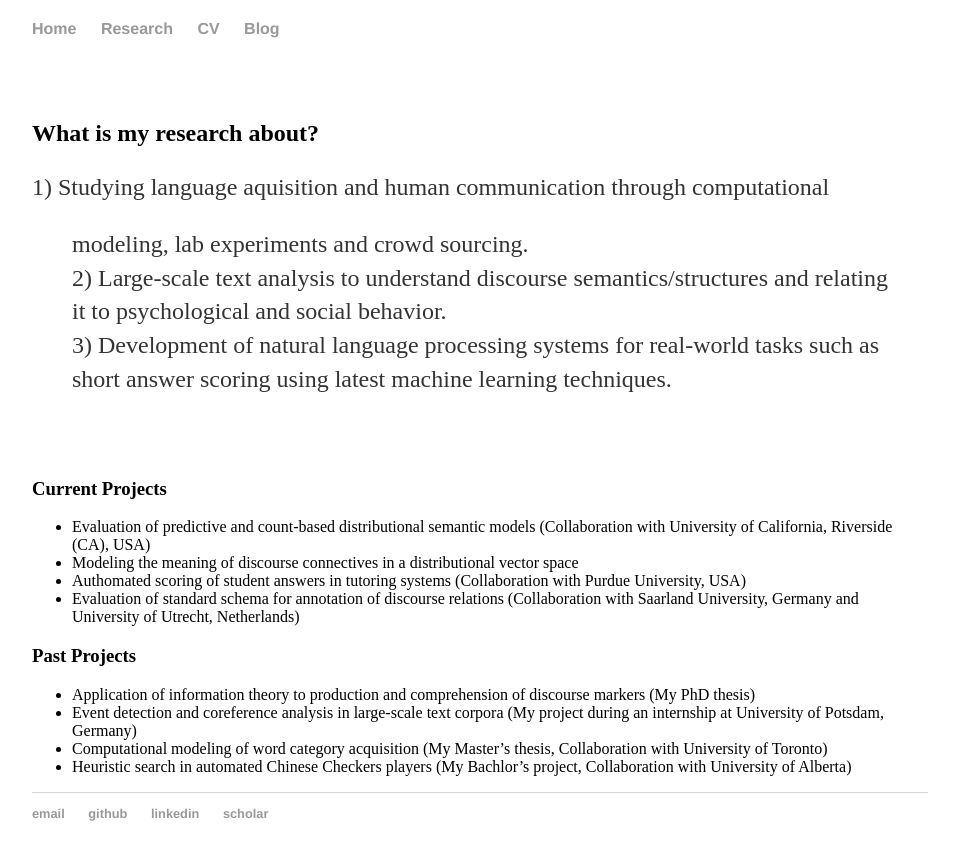
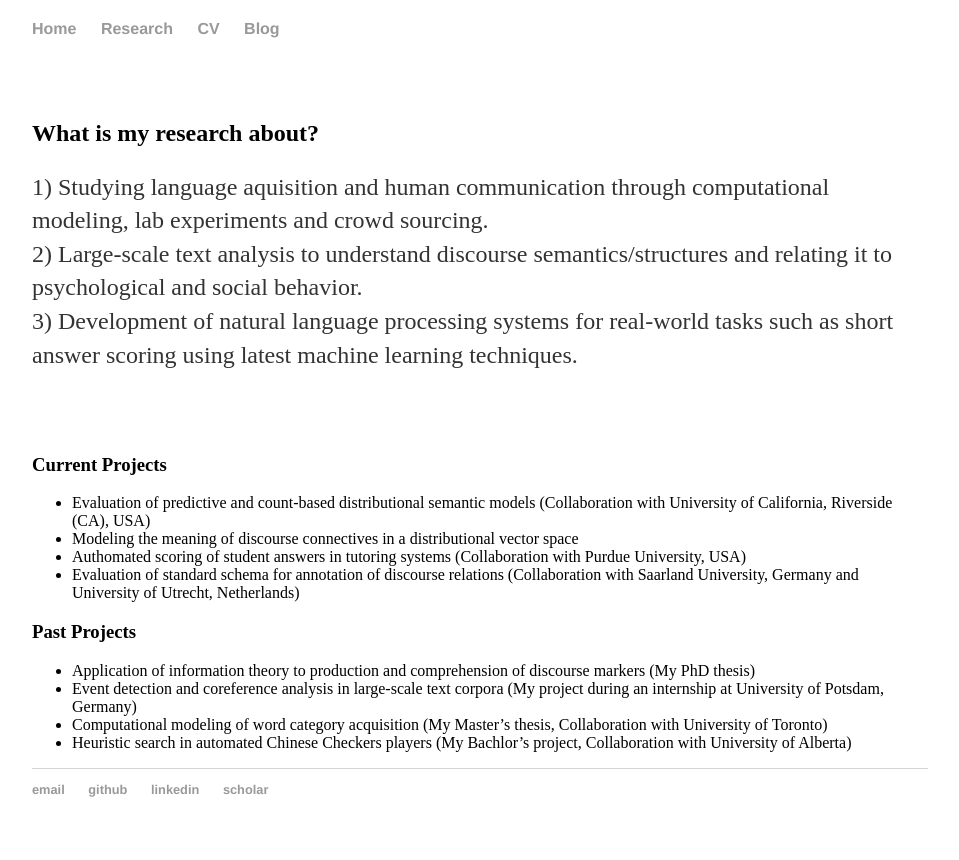
Before and after one commit to FTAsr/ftasr.github.io, a Jekyll site: the page built from research/index.md, in a window 1280 px wide. Shown: the top 860 px of the page, without its empty margins (160-1119 px from the left). Built offline with Jekyll 4.4.1, drawn with Linux system fonts in a browser that asks for light colours.

Commit message:
picture adjustment

```diff
--- a/research/index.md
+++ b/research/index.md
@@ -8,11 +8,11 @@ title: Research
 ## What is my research about?
 
 1) Studying language aquisition and human communication through computational
-> modeling, lab experiments and crowd sourcing.<br>
+ modeling, lab experiments and crowd sourcing.<br>
 2) Large-scale text analysis to understand discourse semantics/structures
-> and relating it to psychological and social behavior.<br>
+ and relating it to psychological and social behavior.<br>
 3) Development of natural language processing systems for real-world tasks
-> such as short answer scoring using latest machine learning techniques.<br>
+ such as short answer scoring using latest machine learning techniques.<br>
 
 
 &nbsp;
```
